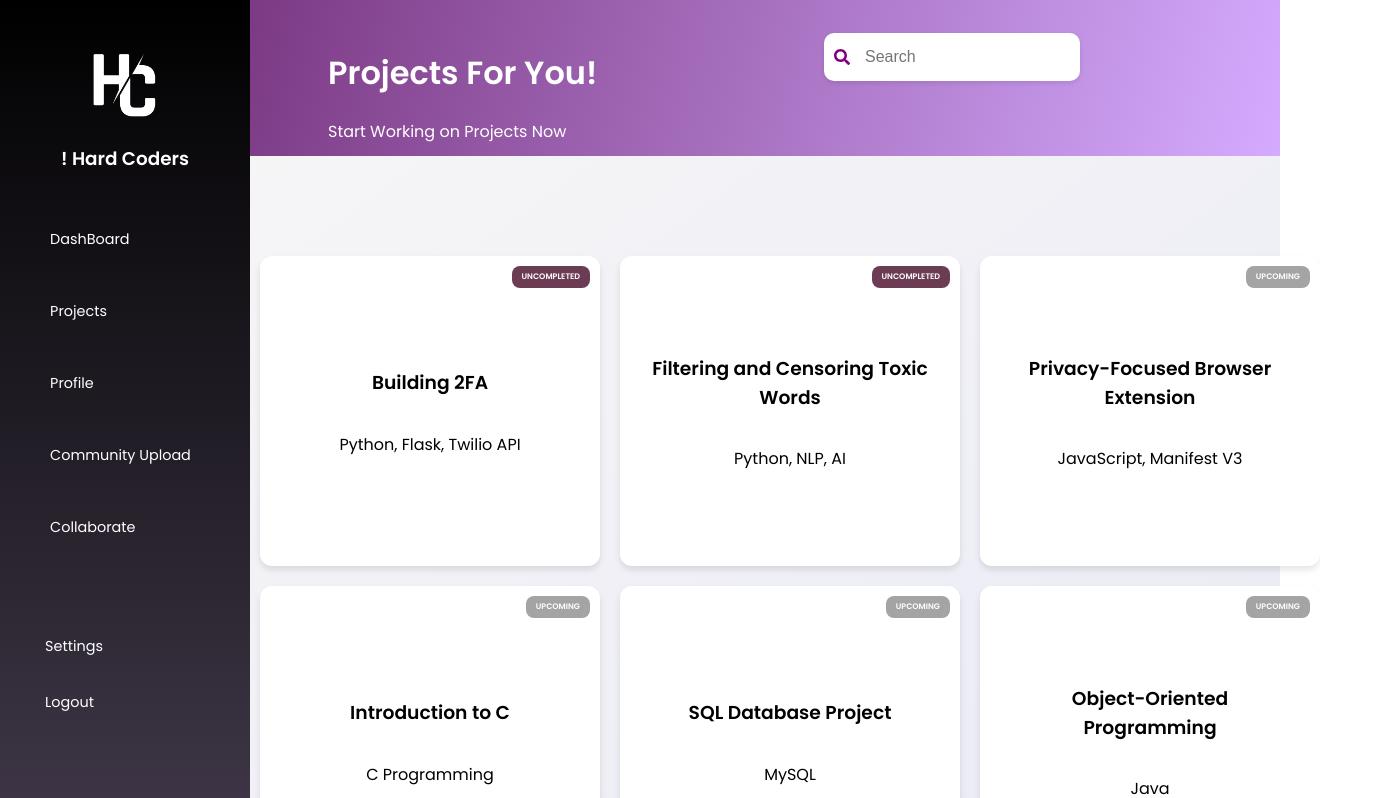
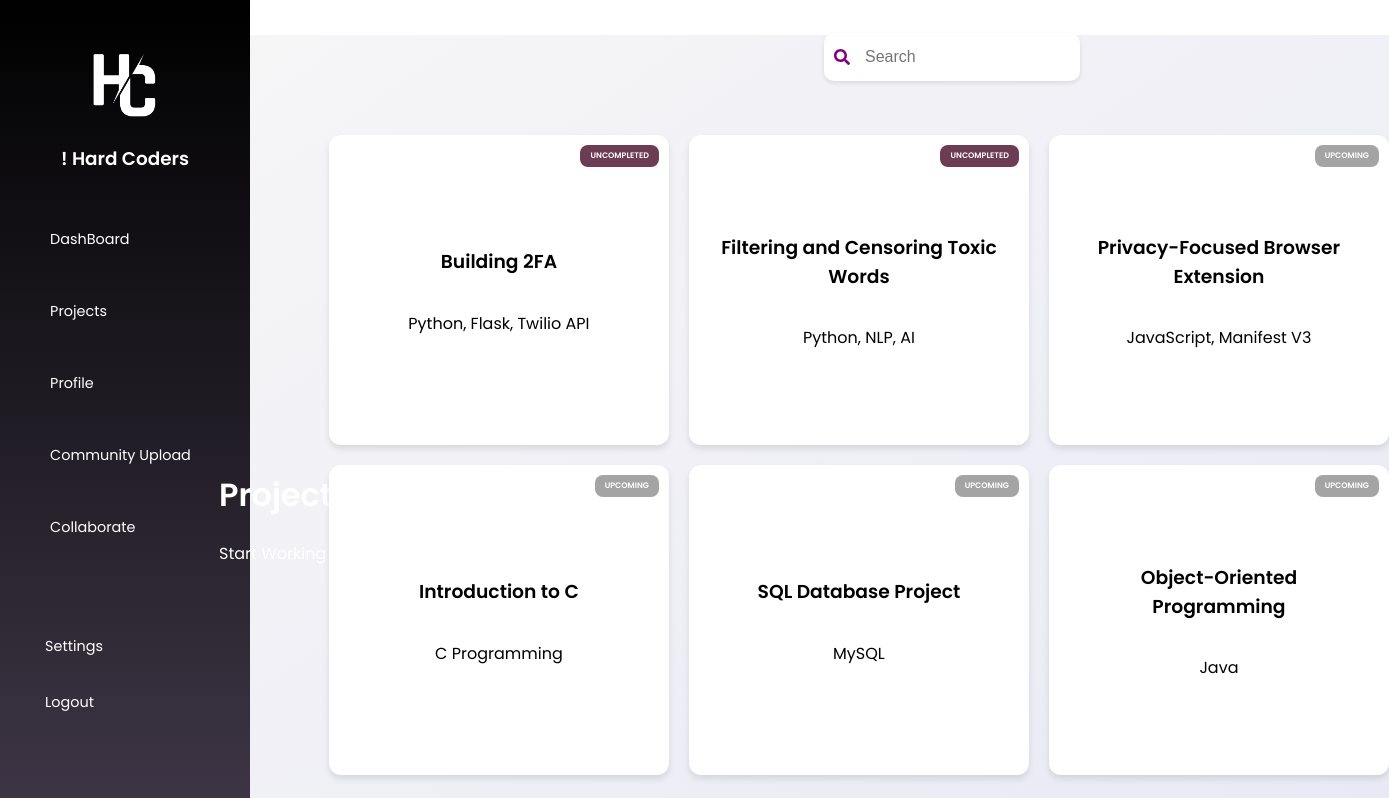
Before and after one commit to eyyt2309/NTUWIT-Hackathon, a React (Vite) app in the folder frontend/: page /projects in a window 1280 px wide. Shown: the top 798 px of the page, 1389 px wide, since content can reach past the window. Built offline with nearby package versions, Linux system fonts and the light colour scheme; grey boxes are pictures that could not be loaded.

Commit message:
fix login

```diff
--- a/frontend/src/css/standard.css
+++ b/frontend/src/css/standard.css
@@ -94,3 +94,12 @@ a.sidebar-link:hover {
 .search button i {
   font-size: 18px;
 }
+.container-fluid
+{
+  justify-content: center;
+  align-items: center;
+  display: flex;
+  min-height: 100%;
+  height: 1000px;
+  width: 100%;
+}
```
